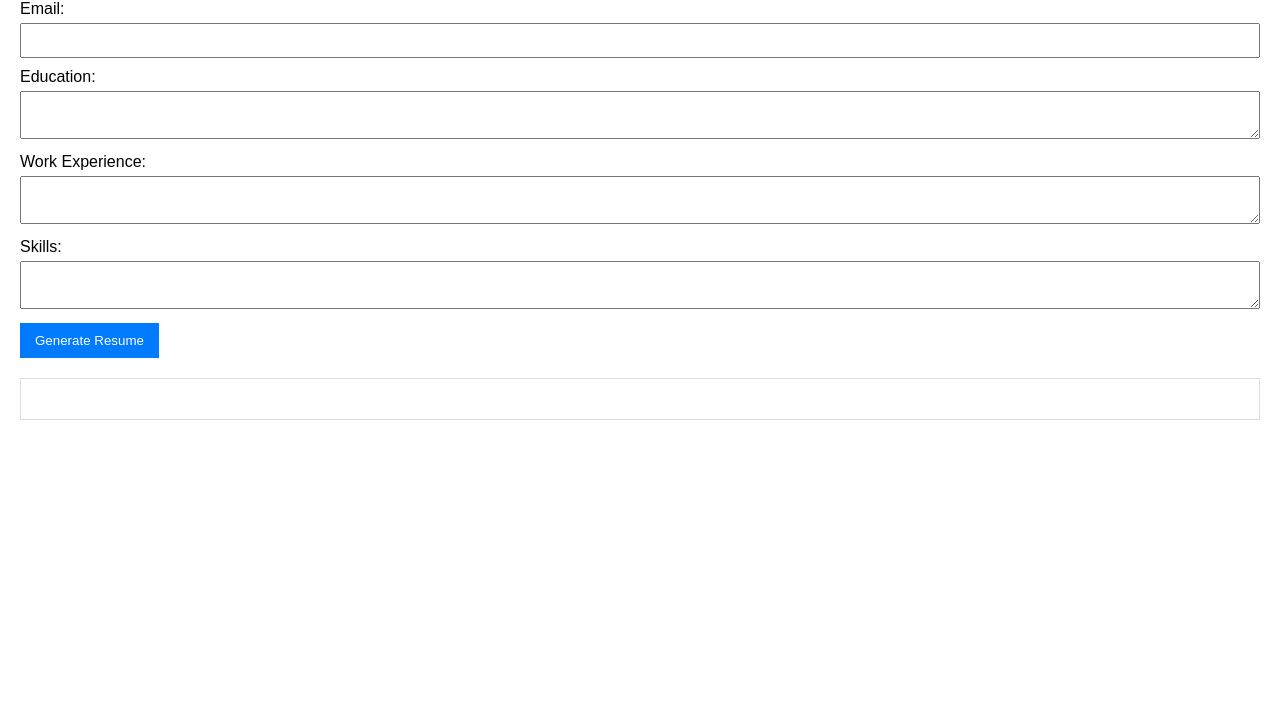
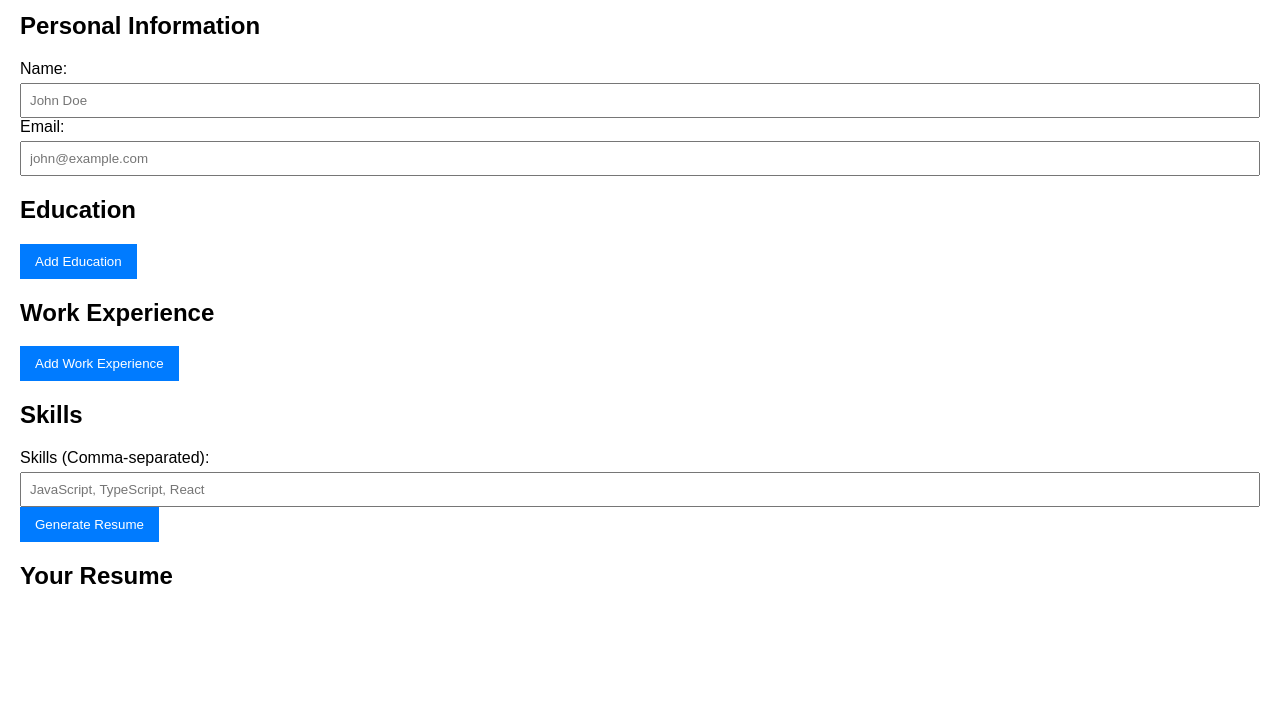
Before and after one commit to asghartechgiant/editable-resume, a website built with Vite: page index.html in a window 1280 px wide. Shown: the part 88-800 px from the top of the page. Built offline with nearby package versions, Linux system fonts and the light colour scheme.

Commit message:
Update index.html

```diff
--- a/index.html
+++ b/index.html
@@ -3,40 +3,60 @@
   <head>
     <meta charset="UTF-8" />
     <meta name="viewport" content="width=device-width, initial-scale=1.0" />
-    <title>Editable Resume Builder</title>
-    <link rel="stylesheet" href="/src/style.css" />
+    <title>Editable Dynamic Resume Builder</title>
+    <link rel="stylesheet" href="./src/style.css" />
   </head>
   <body>
-    <div id="app">
-      <form id="resumeForm">
-        <div>
+    <div class="container">
+      <h1>Dynamic Resume Builder</h1>
+      <div class="form-container">
+        <form id="resume-form">
+          <h2>Personal Information</h2>
           <label for="name">Name:</label>
-          <input type="text" id="name" name="name" required />
-        </div>
-        <div>
+          <input type="text" id="name" placeholder="John Doe" required />
           <label for="email">Email:</label>
-          <input type="email" id="email" name="email" required />
-        </div>
-        <div>
-          <label for="education">Education:</label>
-          <textarea id="education" name="education" required></textarea>
-        </div>
-        <div>
-          <label for="workExperience">Work Experience:</label>
-          <textarea
-            id="workExperience"
-            name="workExperience"
+          <input
+            type="email"
+            id="email"
+            placeholder="john@example.com"
             required
-          ></textarea>
-        </div>
-        <div>
-          <label for="skills">Skills:</label>
-          <textarea id="skills" name="skills" required></textarea>
-        </div>
-        <button type="submit">Generate Resume</button>
-      </form>
-      <div id="resumePreview"></div>
+          />
+
+          <h2>Education</h2>
+          <div id="education-section">
+            <!-- Education inputs will be appended here -->
+          </div>
+          <button id="add-education-btn" type="button" class="add-btn">
+            Add Education
+          </button>
+
+          <h2>Work Experience</h2>
+          <div id="experience-section">
+            <!-- Work experience inputs will be appended here -->
+          </div>
+          <button id="add-experience-btn" type="button" class="add-btn">
+            Add Work Experience
+          </button>
+
+          <h2>Skills</h2>
+          <label for="skills">Skills (Comma-separated):</label>
+          <input
+            type="text"
+            id="skills"
+            placeholder="JavaScript, TypeScript, React"
+            required
+          />
+
+          <button type="submit" id="generate-btn" class="submit-btn">
+            Generate Resume
+          </button>
+        </form>
+      </div>
+      <div class="resume-container">
+        <h2>Your Resume</h2>
+        <div id="resume-output" class="resume-output"></div>
+      </div>
     </div>
-    <script type="module" src="/src/main.ts"></script>
+    <script src="./src/main.ts" type="module"></script>
   </body>
 </html>
```
